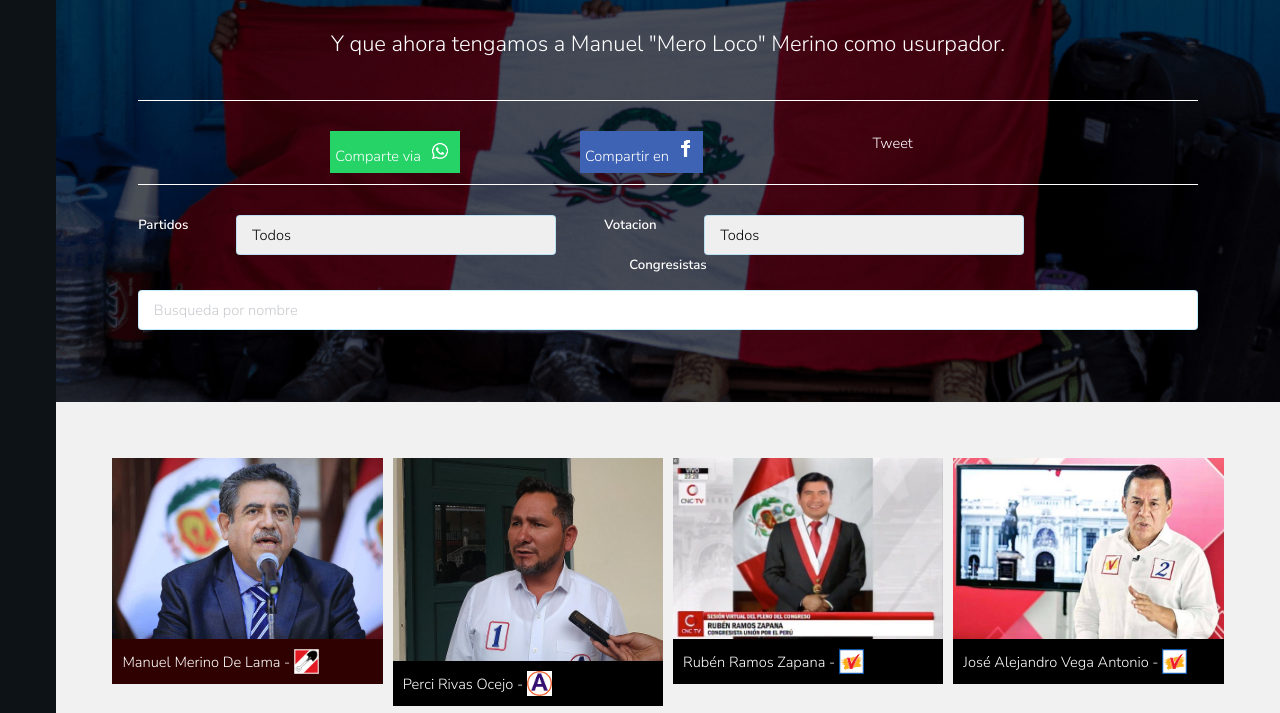
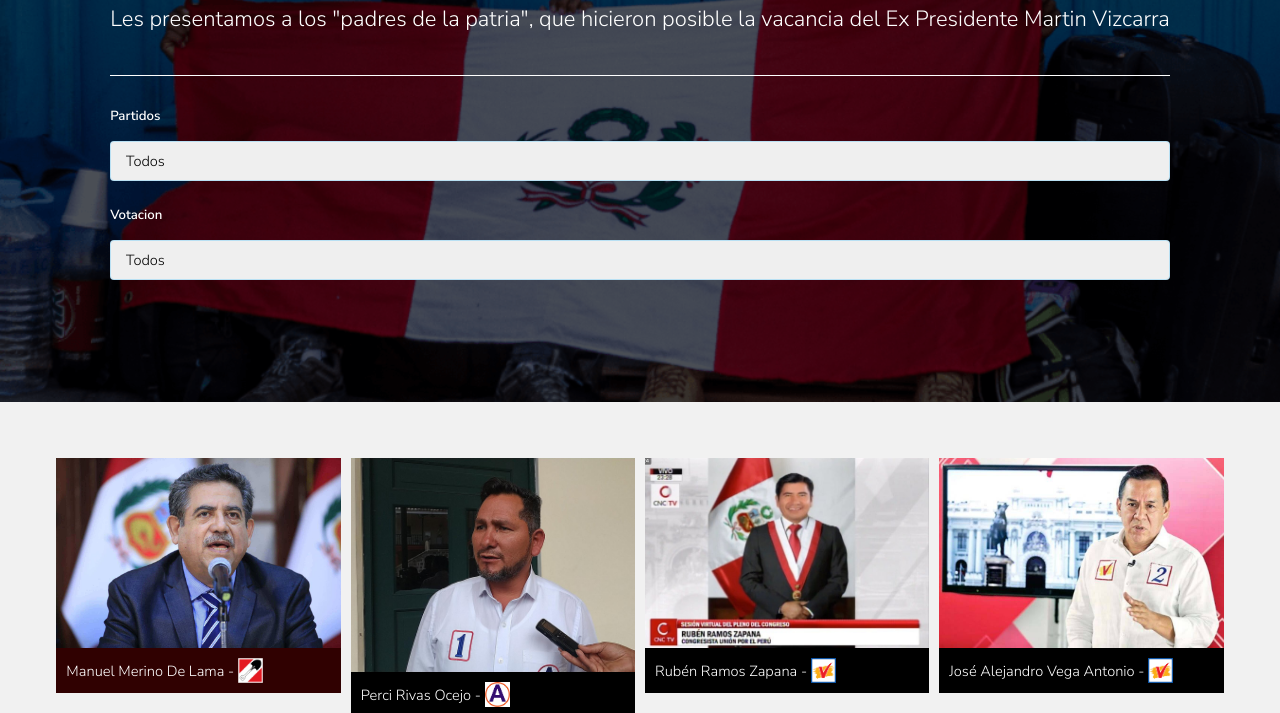
Before and after one commit to gprv31/no-olvidemos, a plain HTML site: page index.html in a window 1280 px wide. Shown: the part 198-911 px from the top of the page. Drawn offline with Linux system fonts and the light colour scheme.

Commit message:
[Fix] Cambio de url, y alineado de botones y textos

```diff
--- a/index.html
+++ b/index.html
@@ -14,7 +14,7 @@
 		<meta property="og:image"              content="http://noolvidemos.pe/images/peru.png" />
 
 		<meta name="twitter:card" content="summary" />
-		<meta name="twitter:site" content="@noolvides_pe" />
+		<meta name="twitter:site" content="@noolvidemos_pe" />
 		<meta name="twitter:title" content="NoOlvidemos.pe" />
 		<meta name="twitter:description" content="¡Recordemos siempre, a los que nos estan intentando robar la democracia!" />
 		<meta name="twitter:image" content="http://noolvidemos.pe/images/peru.png" />
@@ -24,11 +24,11 @@
 		<div class="page-wrap">
 
 			<!-- Nav -->
-				<nav id="nav">
+			<!--	<nav id="nav">
 					<ul>
 						<li><a href="index.html" class="active"><span class="icon-escarapela"></span></a></li>
 					</ul>
-				</nav>
+				</nav>-->
 
 			<!-- Main -->
 				<section id="main">
@@ -38,30 +38,31 @@
 							<div class="inner">
 								<h1>NO OLVIDEMOS. PE</h1>
 								<p>Les presentamos a los "padres de la patria", que hicieron posible la vacancia del Ex Presidente Martin Vizcarra</p>
-								<p> Y que ahora tengamos a Manuel "Mero Loco" Merino como usurpador.</p>
+								<!--<p> Y que ahora tengamos a Manuel "Mero Loco" Merino como usurpador.</p>
 								<hr />
 								<a class="btn-wp" href="https://wa.me/?text=%C2%A1Recordemos%20siempre%2C%20a%20los%20que%20nos%20est%C3%A1n%20intentando%20robar%20la%20democracia%21%0Ahttp%3A%2F%2Fnoolvides.pe">Comparte via <span class="icon-wp"></span></a>
 								<div id="shareBtn" class="btn btn-success btn-fb">Compartir en <span class="icon-fb"></span></div>
 								<a href="https://twitter.com/share?ref_src=twsrc%5Etfw" class="twitter-share-button" data-text="¡Recordemos siempre, a los que nos están intentando robar la democracia!" data-url="http://noolvidemos.pe" data-hashtags="MerinoNoMeRepresenta" data-show-count="false">Tweet</a><script async src="https://platform.twitter.com/widgets.js" charset="utf-8"></script>
-
+                                -->
 								<hr />
 								<form id=filters>
-									<div class="form-group-half">
+									<div class="form-group align-left">
 										<label for="partido">Partidos</label>
 									<select id="partido">
 										<option value="">Todos</option>
+										<option value="No Agrupados">No Agrupados</option>
 										<option value="Acción Popular">Acción Popular</option>
 										<option value="Alianza para el Progreso">Alianza para el Progreso</option>
 										<option value="Frente Amplio">Frente Amplio</option>
 										<option value="FREPAP">FREPAP</option>
 										<option value="Fuerza Popular">Fuerza Popular</option>
-										<option value="No Agrupados">No Agrupados</option>
 										<option value="Podemos Perú">Podemos Perú</option>
 										<option value="Somos Perú">Somos Perú</option>
 										<option value="Unión por el Perú">Unión por el Perú</option>
 									</select>
 									</div>
-									<div class="form-group-half">
+									</br>
+									<div class="form-group align-left">
 										<label for="votacion">Votacion</label>
 									<select id="votacion">
 										<option value="">Todos</option>
@@ -70,10 +71,10 @@
 									</select>
 
 									</div>
-									<div class="form-group">
-									<label for="nombre">Congresistas</label>
-									<input type="text" id="nombre" placeholder="Busqueda por nombre" />
-								</div>
+									<!--<div class="form-group">
+									    <label for="nombre">Congresistas</label>
+									    <input type="text" id="nombre" placeholder="Busqueda por nombre" />
+								    </div>-->
 								</form>
 							</div>
 
```
